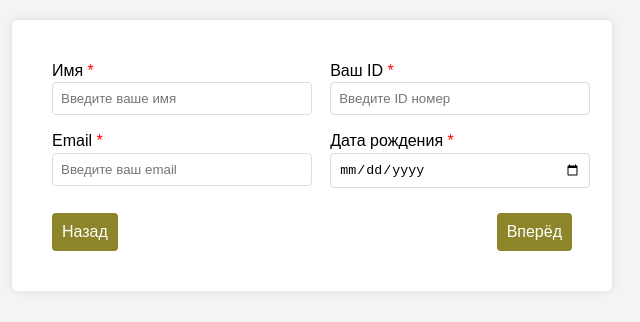
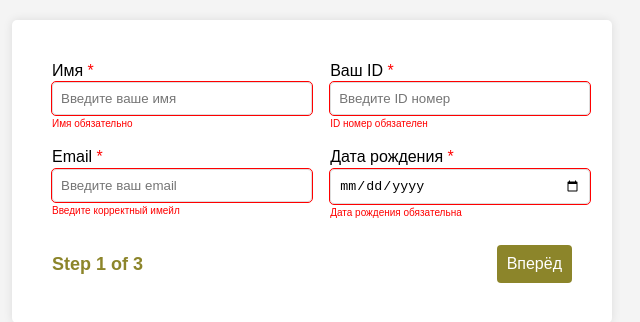
Before and after one commit to ARTALEAL/multiform, a website with bundled scripts: page index.html in a window 1280 px wide. Both pictures are taken after a click on the button "Вперёд". Shown: the whole page, without its empty margins (328-968 px from the left). Built offline with nearby package versions, Linux system fonts and the light colour scheme.

Commit message:
valid test

```diff
--- a/index.css
+++ b/index.css
@@ -80,6 +80,38 @@
     width: fit-content;
   }
 
+  input:focus, select:focus, textarea:focus {
+    outline: .5px solid var(--primary-color);
+  }
+
+  input.error, select.error, textarea.error {
+    outline: .5px solid red;
+  }
+
+  .error-message {
+    font-size: x-small;
+    color: red;
+    display: block;
+    margin-top: 2px;
+  }
+
+  .arrows {
+    color: var(--primary-color);
+    font-size: 18px;
+    font-weight: 900;
+
+  }
+
+  #navLeft, #navRight {
+    display: flex;
+    align-items: center;
+    gap: 10px;
+  }
+
+  #stepInfo {
+    color: var(--primary-color);
+  }
+
   @media screen and (max-width: 600px) {
     .form-group {
       flex-direction: column;
--- a/index.html
+++ b/index.html
@@ -5,7 +5,7 @@
     <meta charset="UTF-8">
     <meta name="viewport" content="width=device-width, initial-scale=1.0">
     <title>Мультиформа</title>
-    <script defer src="./scripts/index.js"></script>
+    <script defer type="module" src="./scripts/index.js"></script>
     <link rel="stylesheet" href="index.css">
 </head>
 
@@ -16,11 +16,13 @@
                 <div class="form-control">
                     <label for="name">Имя <span style="color: red;">*</span></label>
                     <input type="text" id="name" name="name" placeholder="Введите ваше имя">
+                    <span id="name-error" class="error-message" role="alert"></span>
                 </div>
 
                 <div class="form-control">
                     <label for="idNum">Ваш ID <span style="color: red;">*</span></label>
                     <input type="number" id="idNum" name="idNum" placeholder="Введите ID номер">
+                    <span id="id-error" class="error-message" role="alert"></span>
                 </div>
             </div>
 
@@ -28,11 +30,13 @@
                 <div class="form-control">
                     <label for="email">Email <span style="color: red;">*</span></label>
                     <input type="email" id="email" name="email" placeholder="Введите ваш email">
+                    <span id="id-error" class="error-message" role="alert"></span>
                 </div>
 
                 <div class="form-control">
                     <label for="birthdate">Дата рождения <span style="color: red;">*</span></label>
                     <input type="date" id="birthdate" name="birthdate" max="2006-10-01" min="1924-01-01">
+                    <span id="id-error" class="error-message" role="alert"></span>
                 </div>
             </div>
         </section>
@@ -41,6 +45,7 @@
             <div class="form-control">
                 <label for="document">Загрузить CV <span style="color: red;">*</span></label>
                 <input type="file" name="document" id="document">
+                <span id="id-error" class="error-message" role="alert"></span>
             </div>
 
             <div class="form-control">
@@ -51,6 +56,7 @@
                     <option value="it">ИТ-отдел</option>
                     <option value="finance">Финансовый отдел</option>
                 </select>
+                <span id="id-error" class="error-message" role="alert"></span>
             </div>
         </section>
 
@@ -63,6 +69,7 @@
             <div class="form-control">
                 <input type="checkbox" name="terms" id="terms">
                 <label for="terms">Я прочитал и ознакомился с условиями <span style="color: red;">*</span></label>
+                <span id="id-error" class="error-message" role="alert"></span>
             </div>
 
             <button id="btn" type="submit">Подтвердить и отправить</button>
--- a/scripts/index.js
+++ b/scripts/index.js
@@ -1,2 +1,50 @@
-"use strict";
-console.log('hello');
+import { validateStep } from "./utils/formValidation.js";
+const stepInfo = document.getElementById("stepInfo");
+const navLeft = document.getElementById("navLeft");
+const navRight = document.getElementById("navRight");
+const form = document.getElementById("myForm");
+const formSteps = ["one", "two", "three"];
+let currentStep = 0;
+function updateStepVisibility() {
+    formSteps.forEach((step) => {
+        const element = document.getElementById(step);
+        if (element) {
+            element.style.display = "none";
+        }
+    });
+    const currentFormPage = document.getElementById(formSteps[currentStep]);
+    if (currentFormPage) {
+        currentFormPage.style.display = "block";
+    }
+    if (stepInfo) {
+        stepInfo.textContent = `Step ${currentStep + 1} of ${formSteps.length}`;
+    }
+    if (navLeft) {
+        navLeft.style.display = currentStep === 0 ? "none" : "block";
+    }
+    if (navRight) {
+        navRight.style.display = currentStep === formSteps.length - 1 ? "none" : "block";
+    }
+}
+document.addEventListener("DOMContentLoaded", () => {
+    navLeft ? navLeft.style.display = "none" : null;
+    updateStepVisibility();
+    if (navRight) {
+        navRight.addEventListener("click", () => {
+            if (currentStep < formSteps.length - 1) {
+                if (validateStep(currentStep)) {
+                    currentStep++;
+                    updateStepVisibility();
+                }
+            }
+        });
+    }
+    if (navLeft) {
+        navLeft.addEventListener("click", () => {
+            if (currentStep > 0) {
+                currentStep--;
+                updateStepVisibility();
+            }
+        });
+    }
+});
--- /dev/null
+++ b/scripts/utils/formValidation.js
@@ -0,0 +1,58 @@
+const nameInput = document.getElementById("name");
+const idNumInput = document.getElementById("idNum");
+const emailInput = document.getElementById("email");
+const birthdateInput = document.getElementById("birthdate");
+const documentInput = document.getElementById("document");
+const departmentInput = document.getElementById("department");
+const termsCheckbox = document.getElementById("terms");
+// const skillsInput = document.getElementById("skills") as HTMLInputElement;
+function validateStep(step) {
+    let isValid = true;
+    if (step === 0) {
+        if (nameInput.value.trim() === "")
+            showError(nameInput, "Имя обязательно");
+        isValid = false;
+    }
+    if (idNumInput.value.trim() === "") {
+        showError(idNumInput, "ID номер обязателен");
+        isValid = false;
+    }
+    if (emailInput.value.trim() === "" || !emailInput.validity.valid) {
+        showError(emailInput, "Введите корректный имейл");
+        isValid = false;
+    }
+    if (birthdateInput.value === "") {
+        showError(birthdateInput, "Дата рождения обязательна");
+        isValid = false;
+    }
+    else if (step === 1) {
+        if (documentInput.files) {
+            if (!documentInput.files[0]) {
+                showError(documentInput, "CV обязателен");
+                isValid = false;
+            }
+        }
+        if (departmentInput.value === "") {
+            showError(departmentInput, "Выберите отдел");
+            isValid = false;
+        }
+    }
+    else if (step === 2) {
+        if (!termsCheckbox.checked) {
+            showError(termsCheckbox, "Подтвердите условия!");
+            isValid = false;
+        }
+    }
+    return isValid;
+}
+function showError(input, message) {
+    const formControl = input.parentElement;
+    if (formControl) {
+        const errorSpan = formControl.querySelector(".error-message");
+        input.classList.add("error");
+        if (errorSpan) {
+            errorSpan.textContent = message;
+        }
+    }
+}
+export { validateStep };
--- a/tsconfig.json
+++ b/tsconfig.json
@@ -5,7 +5,7 @@
     /* Language and Environment */
     "target": "es2016",                                  /* Set the JavaScript language version for emitted JavaScript and include compatible library declarations. */
     /* Modules */
-    "module": "commonjs",                                /* Specify what module code is generated. */
+    // "module": "ESNext",                                /* Specify what module code is generated. */
     "esModuleInterop": true,                             /* Emit additional JavaScript to ease support for importing CommonJS modules. This enables 'allowSyntheticDefaultImports' for type compatibility. */
     "forceConsistentCasingInFileNames": true,            /* Ensure that casing is correct in imports. */
     "outDir": "scripts",
--- /dev/null
+++ b/utils/formValidation.ts
@@ -0,0 +1,69 @@
+const nameInput = document.getElementById("name") as HTMLInputElement;
+const idNumInput = document.getElementById("idNum") as HTMLInputElement;
+const emailInput = document.getElementById("email") as HTMLInputElement;
+const birthdateInput = document.getElementById("birthdate") as HTMLInputElement;
+const documentInput = document.getElementById("document") as HTMLInputElement;
+const departmentInput = document.getElementById("department") as HTMLSelectElement;
+const termsCheckbox = document.getElementById("terms") as HTMLInputElement;
+// const skillsInput = document.getElementById("skills") as HTMLInputElement;
+
+function validateStep(step: number) {
+    let isValid = true;
+
+    if (step === 0) {
+      if (nameInput.value.trim() === "")
+      showError(nameInput, "Имя обязательно");
+      isValid = false;
+    }
+
+    if (idNumInput.value.trim() === "") {
+      showError(idNumInput, "ID номер обязателен");
+      isValid = false;
+    }
+
+    if (emailInput.value.trim() === "" || !emailInput.validity.valid) {
+      showError(emailInput, "Введите корректный имейл");
+      isValid = false;
+    }
+
+    if (birthdateInput.value === "") {
+      showError(birthdateInput, "Дата рождения обязательна");
+      isValid = false;
+    }
+
+    else if (step === 1) {
+
+      if (documentInput.files) {
+        if (!documentInput.files[0]) {
+            showError(documentInput, "CV обязателен");
+            isValid = false;
+          }
+      }
+
+      if (departmentInput.value === "") {
+        showError(departmentInput, "Выберите отдел");
+        isValid = false;
+      }
+    } else if (step === 2) {
+
+      if (!termsCheckbox.checked) {
+        showError(termsCheckbox, "Подтвердите условия!");
+        isValid = false;
+      }
+    }
+
+    return isValid;
+  }
+
+  function showError(input: HTMLElement, message: string): void {
+    const formControl = input.parentElement;
+    if (formControl) {
+        const errorSpan = formControl.querySelector(".error-message");
+        input.classList.add("error");
+        if (errorSpan) {
+            errorSpan.textContent = message;
+        }
+    }
+  }
+
+  export { validateStep }
```
Also changed, not shown: index.ts (+56 -1 lines), 1 other file.
